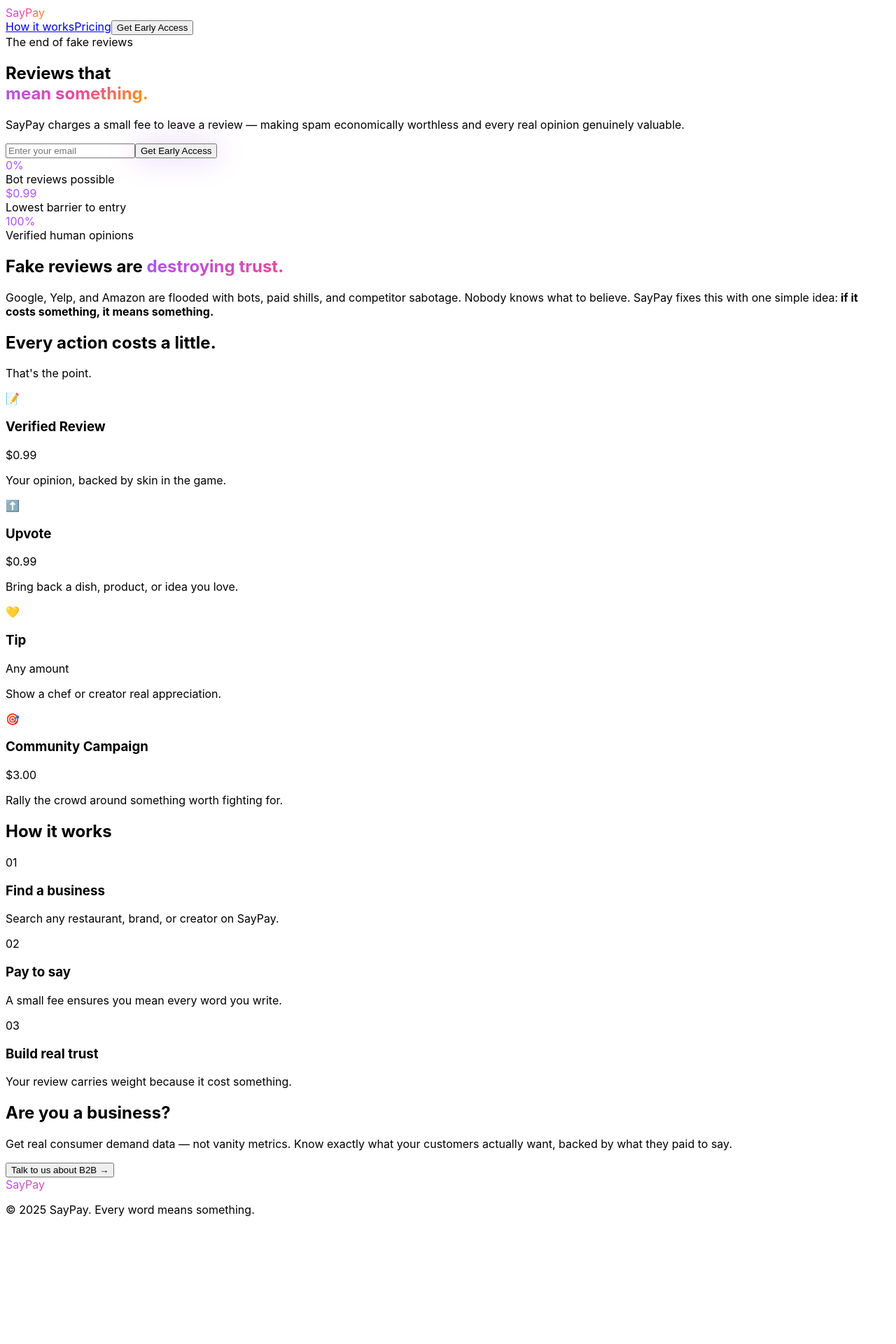
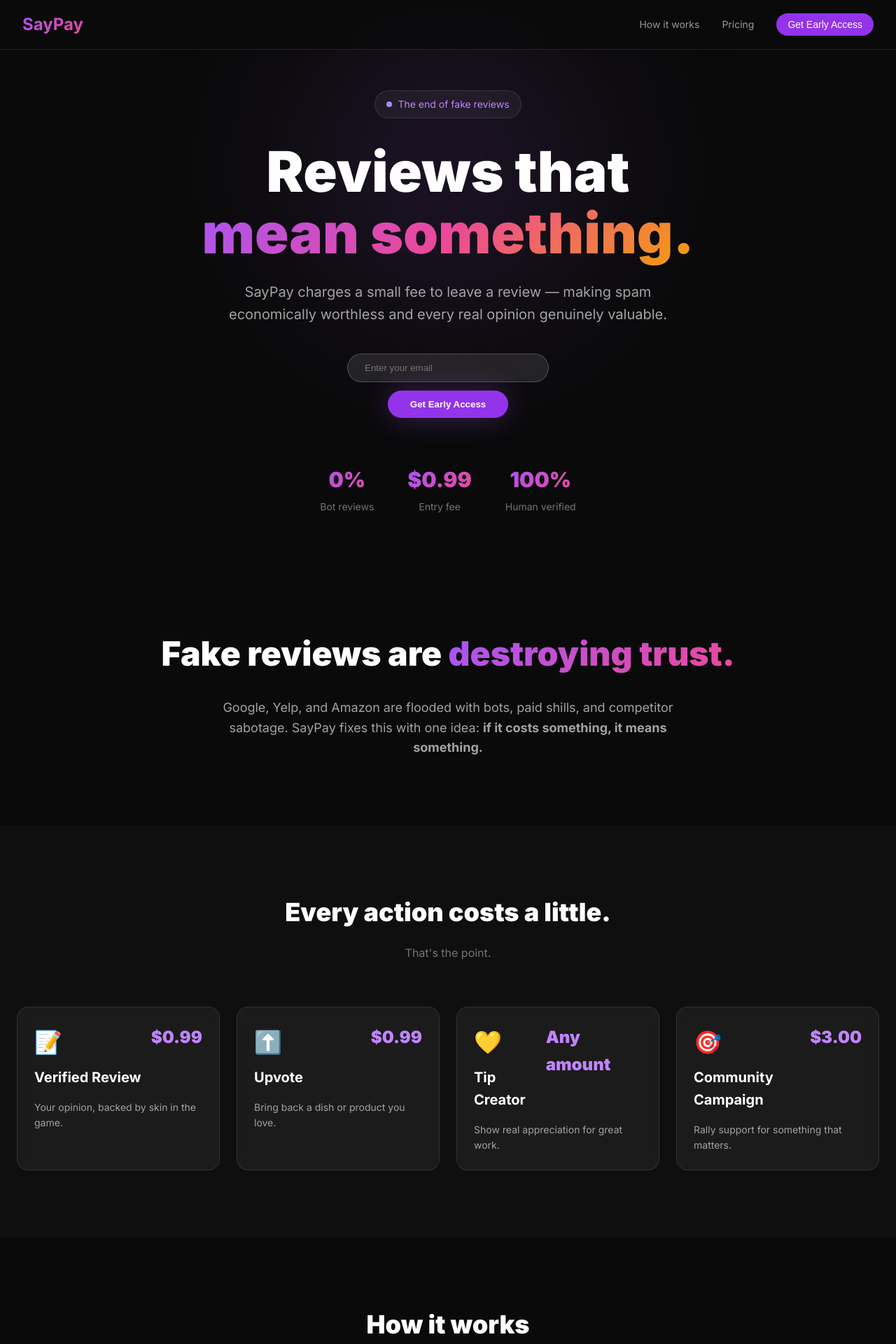
Before and after one commit to Pjavier23/saypay, a Next.js app: page / in a window 1280 px wide. Shown: the top 1920 px of the page at 70% size. Before the commit the page ends 1754 px from the top, so only its background shows below. Built offline with nearby package versions, Linux system fonts and the light colour scheme.

Commit message:
Add slick dark design with glassmorphism and gradients

```diff
--- a/pages/_app.tsx
+++ b/pages/_app.tsx
@@ -1,4 +1,5 @@
 import type { AppProps } from 'next/app'
+import '../styles/globals.css'
 
 export default function App({ Component, pageProps }: AppProps) {
   return <Component {...pageProps} />
--- a/pages/index.tsx
+++ b/pages/index.tsx
@@ -1,24 +1,16 @@
-'use client'
-
 import { useState } from 'react'
 
 const actions = [
   { icon: '📝', label: 'Verified Review', price: '$0.99', desc: 'Your opinion, backed by skin in the game.' },
-  { icon: '⬆️', label: 'Upvote', price: '$0.99', desc: 'Bring back a dish, product, or idea you love.' },
-  { icon: '💛', label: 'Tip', price: 'Any amount', desc: 'Show a chef or creator real appreciation.' },
-  { icon: '🎯', label: 'Community Campaign', price: '$3.00', desc: 'Rally the crowd around something worth fighting for.' },
+  { icon: '⬆️', label: 'Upvote', price: '$0.99', desc: 'Bring back a dish or product you love.' },
+  { icon: '💛', label: 'Tip Creator', price: 'Any amount', desc: 'Show real appreciation for great work.' },
+  { icon: '🎯', label: 'Community Campaign', price: '$3.00', desc: 'Rally support for something that matters.' },
 ]
 
 const steps = [
-  { step: '01', title: 'Find a business', desc: 'Search any restaurant, brand, or creator on SayPay.' },
-  { step: '02', title: 'Pay to say', desc: 'A small fee ensures you mean every word you write.' },
-  { step: '03', title: 'Build real trust', desc: 'Your review carries weight because it cost something.' },
-]
-
-const stats = [
-  { value: '0%', label: 'Bot reviews possible' },
-  { value: '$0.99', label: 'Lowest barrier to entry' },
-  { value: '100%', label: 'Verified human opinions' },
+  { num: '01', title: 'Find a Business', desc: 'Search restaurants, brands, creators on SayPay.' },
+  { num: '02', title: 'Pay to Share', desc: 'A small fee ensures every word matters.' },
+  { num: '03', title: 'Build Trust', desc: 'Your review carries real weight.' },
 ]
 
 export default function Home() {
@@ -26,50 +18,109 @@
   const [submitted, setSubmitted] = useState(false)
 
   return (
-    <main className="min-h-screen bg-black text-white overflow-x-hidden" style={{ fontFamily: 'Inter, system-ui, sans-serif' }}>
-
-      {/* Nav */}
-      <nav className="fixed top-0 w-full z-50 bg-black/80 backdrop-blur px-6 py-4 flex justify-between items-center border-b border-white/10">
-        <span className="text-xl font-bold" style={{
-          background: 'linear-gradient(135deg, #a855f7, #ec4899, #f59e0b)',
-          WebkitBackgroundClip: 'text',
-          WebkitTextFillColor: 'transparent',
-        }}>SayPay</span>
-        <div className="flex gap-6 items-center text-sm text-gray-400">
-          <a href="#how" className="hover:text-white transition">How it works</a>
-          <a href="#pricing" className="hover:text-white transition">Pricing</a>
-          <button className="bg-purple-600 hover:bg-purple-700 text-white px-4 py-2 rounded-full text-sm font-medium transition">
+    <div style={{ background: '#0a0a0a', color: '#fff' }}>
+      {/* Navigation */}
+      <nav style={{
+        position: 'fixed',
+        top: 0,
+        width: '100%',
+        zIndex: 50,
+        background: 'rgba(10, 10, 10, 0.8)',
+        backdropFilter: 'blur(10px)',
+        borderBottom: '1px solid rgba(255, 255, 255, 0.1)',
+        padding: '1rem 2rem',
+        display: 'flex',
+        justifyContent: 'space-between',
+        alignItems: 'center',
+      }}>
+        <span style={{ fontSize: '1.5rem', fontWeight: 'bold', background: 'linear-gradient(135deg, #a855f7, #ec4899)', WebkitBackgroundClip: 'text', WebkitTextFillColor: 'transparent' }}>
+          SayPay
+        </span>
+        <div style={{ display: 'flex', gap: '2rem', alignItems: 'center', fontSize: '0.875rem', color: '#999' }}>
+          <a href="#how" style={{ color: 'inherit', textDecoration: 'none', cursor: 'pointer' }}>How it works</a>
+          <a href="#pricing" style={{ color: 'inherit', textDecoration: 'none', cursor: 'pointer' }}>Pricing</a>
+          <button style={{
+            background: '#9333ea',
+            color: 'white',
+            padding: '0.5rem 1rem',
+            borderRadius: '9999px',
+            border: 'none',
+            cursor: 'pointer',
+            fontSize: '0.875rem',
+            fontWeight: '500',
+          }}>
             Get Early Access
           </button>
         </div>
       </nav>
 
-      {/* Hero */}
-      <section className="relative min-h-screen flex flex-col items-center justify-center text-center px-6 pt-20">
-        {/* Background glow */}
-        <div className="absolute top-1/3 left-1/2 -translate-x-1/2 -translate-y-1/2 w-[600px] h-[600px] bg-purple-500/20 rounded-full blur-[120px] pointer-events-none" />
+      {/* Hero Section */}
+      <section style={{
+        minHeight: '100vh',
+        display: 'flex',
+        alignItems: 'center',
+        justifyContent: 'center',
+        textAlign: 'center',
+        padding: '6rem 1.5rem 2rem',
+        position: 'relative',
+        overflow: 'hidden',
+      }}>
+        {/* Glow effect */}
+        <div style={{
+          position: 'absolute',
+          top: '30%',
+          left: '50%',
+          transform: 'translate(-50%, -50%)',
+          width: '600px',
+          height: '600px',
+          background: 'radial-gradient(circle, rgba(168, 85, 247, 0.2) 0%, transparent 70%)',
+          filter: 'blur(120px)',
+          pointerEvents: 'none',
+        }} />
 
-        <div className="relative z-10 max-w-4xl">
-          <div className="inline-flex items-center gap-2 bg-white/5 backdrop-blur px-4 py-2 rounded-full text-sm text-purple-300 mb-8 border border-white/10">
-            <span className="w-2 h-2 bg-purple-400 rounded-full animate-pulse" />
+        <div style={{ maxWidth: '56rem', position: 'relative', zIndex: 10 }}>
+          {/* Badge */}
+          <div style={{
+            display: 'inline-flex',
+            alignItems: 'center',
+            gap: '0.5rem',
+            background: 'rgba(255, 255, 255, 0.05)',
+            backdropFilter: 'blur(10px)',
+            padding: '0.5rem 1rem',
+            borderRadius: '9999px',
+            fontSize: '0.875rem',
+            color: '#c084fc',
+            border: '1px solid rgba(255, 255, 255, 0.1)',
+            marginBottom: '2rem',
+          }}>
+            <span style={{ width: '0.5rem', height: '0.5rem', background: '#a78bfa', borderRadius: '50%', animation: 'pulse 2s ease-in-out infinite' }} />
             The end of fake reviews
           </div>
 
-          <h1 className="text-6xl md:text-8xl font-black leading-none mb-6">
+          {/* Hero Headline */}
+          <h1 style={{
+            fontSize: 'clamp(2.5rem, 8vw, 5rem)',
+            fontWeight: 900,
+            lineHeight: 1.1,
+            marginBottom: '1.5rem',
+          }}>
             Reviews that<br />
             <span style={{
               background: 'linear-gradient(135deg, #a855f7, #ec4899, #f59e0b)',
               WebkitBackgroundClip: 'text',
               WebkitTextFillColor: 'transparent',
-            }}>mean something.</span>
+            }}>
+              mean something.
+            </span>
           </h1>
 
-          <p className="text-xl text-gray-400 max-w-2xl mx-auto mb-10">
-            SayPay charges a small fee to leave a review — making spam economically worthless
-            and every real opinion genuinely valuable.
+          {/* Subheading */}
+          <p style={{ fontSize: '1.25rem', color: '#a3a3a3', maxWidth: '42rem', margin: '0 auto 2.5rem' }}>
+            SayPay charges a small fee to leave a review — making spam economically worthless and every real opinion genuinely valuable.
           </p>
 
-          <div className="flex flex-col sm:flex-row gap-3 justify-center">
+          {/* CTA */}
+          <div style={{ display: 'flex', flexDirection: 'column', gap: '0.75rem', justifyContent: 'center', alignItems: 'center', flexWrap: 'wrap' }}>
             {!submitted ? (
               <>
                 <input
@@ -77,106 +128,181 @@
                   placeholder="Enter your email"
                   value={email}
                   onChange={e => setEmail(e.target.value)}
-                  className="bg-white/10 border border-white/20 rounded-full px-6 py-3 text-white placeholder-gray-500 outline-none focus:border-purple-500 w-72"
+                  style={{
+                    background: 'rgba(255, 255, 255, 0.1)',
+                    border: '1px solid rgba(255, 255, 255, 0.2)',
+                    borderRadius: '9999px',
+                    padding: '0.75rem 1.5rem',
+                    color: 'white',
+                    width: '18rem',
+                    outline: 'none',
+                  }}
+                  onFocus={e => e.currentTarget.style.borderColor = '#a855f7'}
+                  onBlur={e => e.currentTarget.style.borderColor = 'rgba(255, 255, 255, 0.2)'}
                 />
                 <button
                   onClick={() => { if (email) setSubmitted(true) }}
-                  className="bg-purple-600 hover:bg-purple-700 text-white px-8 py-3 rounded-full font-semibold transition"
-                  style={{ boxShadow: '0 0 40px rgba(168,85,247,0.3)' }}
+                  style={{
+                    background: '#9333ea',
+                    color: 'white',
+                    padding: '0.75rem 2rem',
+                    borderRadius: '9999px',
+                    border: 'none',
+                    fontWeight: '600',
+                    cursor: 'pointer',
+                    boxShadow: '0 0 40px rgba(168, 85, 247, 0.3)',
+                  }}
                 >
                   Get Early Access
                 </button>
               </>
             ) : (
-              <div className="bg-white/5 backdrop-blur px-8 py-3 rounded-full text-purple-300 font-medium border border-white/10">
-                ✅ You're on the list! We'll be in touch.
+              <div style={{ background: 'rgba(255, 255, 255, 0.05)', backdropFilter: 'blur(10px)', padding: '0.75rem 2rem', borderRadius: '9999px', color: '#c084fc', border: '1px solid rgba(255, 255, 255, 0.1)' }}>
+                ✅ You're on the list!
               </div>
             )}
           </div>
 
           {/* Stats */}
-          <div className="flex gap-12 justify-center mt-16">
-            {stats.map(s => (
-              <div key={s.label} className="text-center">
-                <div className="text-3xl font-black" style={{
+          <div style={{ display: 'flex', gap: '3rem', justifyContent: 'center', marginTop: '4rem', flexWrap: 'wrap' }}>
+            {[
+              { value: '0%', label: 'Bot reviews' },
+              { value: '$0.99', label: 'Entry fee' },
+              { value: '100%', label: 'Human verified' },
+            ].map((s, i) => (
+              <div key={i} style={{ textAlign: 'center' }}>
+                <div style={{
+                  fontSize: '1.875rem',
+                  fontWeight: 900,
                   background: 'linear-gradient(135deg, #a855f7, #ec4899)',
                   WebkitBackgroundClip: 'text',
                   WebkitTextFillColor: 'transparent',
-                }}>{s.value}</div>
-                <div className="text-sm text-gray-500 mt-1">{s.label}</div>
+                }}>
+                  {s.value}
+                </div>
+                <div style={{ fontSize: '0.875rem', color: '#737373', marginTop: '0.25rem' }}>{s.label}</div>
               </div>
             ))}
           </div>
         </div>
       </section>
 
-      {/* Problem */}
-      <section className="py-24 px-6 max-w-4xl mx-auto text-center">
-        <h2 className="text-4xl md:text-5xl font-black mb-6">
+      {/* Problem Section */}
+      <section style={{ padding: '6rem 1.5rem', maxWidth: '56rem', margin: '0 auto', textAlign: 'center' }}>
+        <h2 style={{ fontSize: '3rem', fontWeight: 900, marginBottom: '1.5rem' }}>
           Fake reviews are{' '}
-          <span style={{
-            background: 'linear-gradient(135deg, #a855f7, #ec4899)',
-            WebkitBackgroundClip: 'text',
-            WebkitTextFillColor: 'transparent',
-          }}>destroying trust.</span>
+          <span style={{ background: 'linear-gradient(135deg, #a855f7, #ec4899)', WebkitBackgroundClip: 'text', WebkitTextFillColor: 'transparent' }}>
+            destroying trust.
+          </span>
         </h2>
-        <p className="text-gray-400 text-lg max-w-2xl mx-auto">
-          Google, Yelp, and Amazon are flooded with bots, paid shills, and competitor sabotage.
-          Nobody knows what to believe. SayPay fixes this with one simple idea:
-          <strong className="text-white"> if it costs something, it means something.</strong>
+        <p style={{ fontSize: '1.125rem', color: '#a3a3a3', maxWidth: '42rem', margin: '0 auto' }}>
+          Google, Yelp, and Amazon are flooded with bots, paid shills, and competitor sabotage. SayPay fixes this with one idea: <strong>if it costs something, it means something.</strong>
         </p>
       </section>
 
-      {/* Actions / Pricing */}
-      <section id="pricing" className="py-24 px-6">
-        <div className="max-w-5xl mx-auto">
-          <h2 className="text-4xl font-black text-center mb-4">Every action costs a little.</h2>
-          <p className="text-gray-400 text-center mb-16">That's the point.</p>
+      {/* Pricing Section */}
+      <section id="pricing" style={{ padding: '6rem 1.5rem', background: 'rgba(255, 255, 255, 0.02)' }}>
+        <div style={{ maxWidth: '80rem', margin: '0 auto' }}>
+          <h2 style={{ fontSize: '2.25rem', fontWeight: 900, textAlign: 'center', marginBottom: '1rem' }}>Every action costs a little.</h2>
+          <p style={{ textAlign: 'center', color: '#737373', marginBottom: '4rem' }}>That's the point.</p>
 
-          <div className="grid grid-cols-1 md:grid-cols-2 gap-4">
-            {actions.map(a => (
-              <div key={a.label} className="bg-white/5 backdrop-blur rounded-2xl p-6 hover:border-purple-500/50 hover:bg-white/10 transition border border-white/10 group">
-                <div className="flex items-start justify-between mb-3">
+          <div style={{
+            display: 'grid',
+            gridTemplateColumns: 'repeat(auto-fit, minmax(250px, 1fr))',
+            gap: '1.5rem',
+          }}>
+            {actions.map((a, i) => (
+              <div
+                key={i}
+                style={{
+                  background: 'rgba(255, 255, 255, 0.05)',
+                  backdropFilter: 'blur(10px)',
+                  padding: '1.5rem',
+                  borderRadius: '1rem',
+                  border: '1px solid rgba(255, 255, 255, 0.1)',
+                  transition: 'all 0.3s ease',
+                  cursor: 'pointer',
+                }}
+                onMouseEnter={e => {
+                  e.currentTarget.style.background = 'rgba(255, 255, 255, 0.08)'
+                  e.currentTarget.style.borderColor = '#a855f7'
+                }}
+                onMouseLeave={e => {
+                  e.currentTarget.style.background = 'rgba(255, 255, 255, 0.05)'
+                  e.currentTarget.style.borderColor = 'rgba(255, 255, 255, 0.1)'
+                }}
+              >
+                <div style={{ display: 'flex', justifyContent: 'space-between', alignItems: 'flex-start', marginBottom: '1rem' }}>
                   <div>
-                    <span className="text-3xl">{a.icon}</span>
-                    <h3 className="text-xl font-bold mt-2">{a.label}</h3>
+                    <div style={{ fontSize: '2rem', marginBottom: '0.5rem' }}>{a.icon}</div>
+                    <h3 style={{ fontSize: '1.25rem', fontWeight: 700 }}>{a.label}</h3>
                   </div>
-                  <span className="text-purple-400 font-black text-2xl">{a.price}</span>
+                  <div style={{ color: '#c084fc', fontWeight: 900, fontSize: '1.5rem' }}>{a.price}</div>
                 </div>
-                <p className="text-gray-400 text-sm">{a.desc}</p>
+                <p style={{ color: '#a3a3a3', fontSize: '0.875rem' }}>{a.desc}</p>
               </div>
             ))}
           </div>
         </div>
       </section>
 
-      {/* How it works */}
-      <section id="how" className="py-24 px-6 max-w-4xl mx-auto">
-        <h2 className="text-4xl font-black text-center mb-16">How it works</h2>
-        <div className="space-y-8">
-          {steps.map(s => (
-            <div key={s.step} className="flex gap-6 items-start bg-white/5 backdrop-blur rounded-2xl p-6 border border-white/10">
-              <span className="text-purple-500 font-black text-4xl leading-none">{s.step}</span>
+      {/* How It Works */}
+      <section id="how" style={{ padding: '6rem 1.5rem', maxWidth: '56rem', margin: '0 auto' }}>
+        <h2 style={{ fontSize: '2.25rem', fontWeight: 900, textAlign: 'center', marginBottom: '4rem' }}>How it works</h2>
+        <div style={{ display: 'flex', flexDirection: 'column', gap: '2rem' }}>
+          {steps.map((s, i) => (
+            <div
+              key={i}
+              style={{
+                display: 'flex',
+                gap: '1.5rem',
+                alignItems: 'flex-start',
+                background: 'rgba(255, 255, 255, 0.05)',
+                backdropFilter: 'blur(10px)',
+                padding: '1.5rem',
+                borderRadius: '1rem',
+                border: '1px solid rgba(255, 255, 255, 0.1)',
+              }}
+            >
+              <span style={{ color: '#a855f7', fontWeight: 900, fontSize: '2rem', lineHeight: 1 }}>{s.num}</span>
               <div>
-                <h3 className="text-xl font-bold mb-1">{s.title}</h3>
-                <p className="text-gray-400">{s.desc}</p>
+                <h3 style={{ fontSize: '1.25rem', fontWeight: 700, marginBottom: '0.5rem' }}>{s.title}</h3>
+                <p style={{ color: '#a3a3a3' }}>{s.desc}</p>
               </div>
             </div>
           ))}
         </div>
       </section>
 
-      {/* Business CTA */}
-      <section className="py-24 px-6">
-        <div className="max-w-4xl mx-auto bg-white/5 backdrop-blur rounded-3xl p-12 text-center relative overflow-hidden border border-white/10">
-          <div className="absolute inset-0 bg-gradient-to-br from-purple-900/30 to-pink-900/20 pointer-events-none" />
-          <div className="relative z-10">
-            <h2 className="text-4xl font-black mb-4">Are you a business?</h2>
-            <p className="text-gray-400 mb-8 max-w-xl mx-auto">
-              Get real consumer demand data — not vanity metrics. Know exactly what your customers
-              actually want, backed by what they paid to say.
+      {/* B2B CTA */}
+      <section style={{ padding: '6rem 1.5rem' }}>
+        <div style={{
+          maxWidth: '56rem',
+          margin: '0 auto',
+          background: 'rgba(255, 255, 255, 0.05)',
+          backdropFilter: 'blur(10px)',
+          borderRadius: '1.5rem',
+          padding: '3rem',
+          textAlign: 'center',
+          border: '1px solid rgba(255, 255, 255, 0.1)',
+          position: 'relative',
+          overflow: 'hidden',
+        }}>
+          <div style={{ position: 'absolute', inset: 0, background: 'linear-gradient(to bottom right, rgba(168, 85, 247, 0.1), rgba(236, 72, 153, 0.05))', pointerEvents: 'none' }} />
+          <div style={{ position: 'relative', zIndex: 10 }}>
+            <h2 style={{ fontSize: '2rem', fontWeight: 900, marginBottom: '1rem' }}>Are you a business?</h2>
+            <p style={{ color: '#a3a3a3', marginBottom: '2rem', maxWidth: '42rem', margin: '0 auto 2rem' }}>
+              Get real consumer demand data. Know what customers actually want, backed by what they paid to say.
             </p>
-            <button className="bg-white text-black px-8 py-3 rounded-full font-bold hover:bg-gray-100 transition">
+            <button style={{
+              background: 'white',
+              color: 'black',
+              padding: '0.75rem 2rem',
+              borderRadius: '9999px',
+              border: 'none',
+              fontWeight: 700,
+              cursor: 'pointer',
+            }}>
               Talk to us about B2B →
             </button>
           </div>
@@ -184,15 +310,12 @@
       </section>
 
       {/* Footer */}
-      <footer className="border-t border-white/10 py-10 px-6 text-center text-gray-600 text-sm">
-        <span className="font-bold text-lg" style={{
-          background: 'linear-gradient(135deg, #a855f7, #ec4899)',
-          WebkitBackgroundClip: 'text',
-          WebkitTextFillColor: 'transparent',
-        }}>SayPay</span>
-        <p className="mt-2">© 2025 SayPay. Every word means something.</p>
+      <footer style={{ borderTop: '1px solid rgba(255, 255, 255, 0.1)', padding: '2.5rem 1.5rem', textAlign: 'center', color: '#737373', fontSize: '0.875rem' }}>
+        <span style={{ fontSize: '1.125rem', fontWeight: 700, background: 'linear-gradient(135deg, #a855f7, #ec4899)', WebkitBackgroundClip: 'text', WebkitTextFillColor: 'transparent' }}>
+          SayPay
+        </span>
+        <p style={{ marginTop: '0.5rem' }}>© 2025 SayPay. Every word means something.</p>
       </footer>
-
-    </main>
+    </div>
   )
 }
--- /dev/null
+++ b/styles/globals.css
@@ -0,0 +1,58 @@
+@import url('https://fonts.googleapis.com/css2?family=Inter:wght@300;400;500;600;700;800;900&display=swap');
+
+* {
+  margin: 0;
+  padding: 0;
+  box-sizing: border-box;
+}
+
+html {
+  scroll-behavior: smooth;
+}
+
+body {
+  background: #0a0a0a;
+  color: #ffffff;
+  font-family: 'Inter', system-ui, -apple-system, sans-serif;
+  line-height: 1.6;
+}
+
+.gradient-text {
+  background: linear-gradient(135deg, #a855f7, #ec4899, #f59e0b);
+  -webkit-background-clip: text;
+  -webkit-text-fill-color: transparent;
+  background-clip: text;
+}
+
+.glass {
+  background: rgba(255, 255, 255, 0.05);
+  backdrop-filter: blur(10px);
+  border: 1px solid rgba(255, 255, 255, 0.1);
+}
+
+.glow {
+  box-shadow: 0 0 40px rgba(168, 85, 247, 0.3);
+}
+
+.gradient-bg {
+  background: linear-gradient(135deg, rgba(168, 85, 247, 0.1), rgba(236, 72, 153, 0.1));
+}
+
+/* Animations */
+@keyframes float {
+  0%, 100% { transform: translateY(0px); }
+  50% { transform: translateY(-10px); }
+}
+
+.float {
+  animation: float 3s ease-in-out infinite;
+}
+
+@keyframes pulse-slow {
+  0%, 100% { opacity: 1; }
+  50% { opacity: 0.5; }
+}
+
+.pulse-slow {
+  animation: pulse-slow 2s ease-in-out infinite;
+}
```
